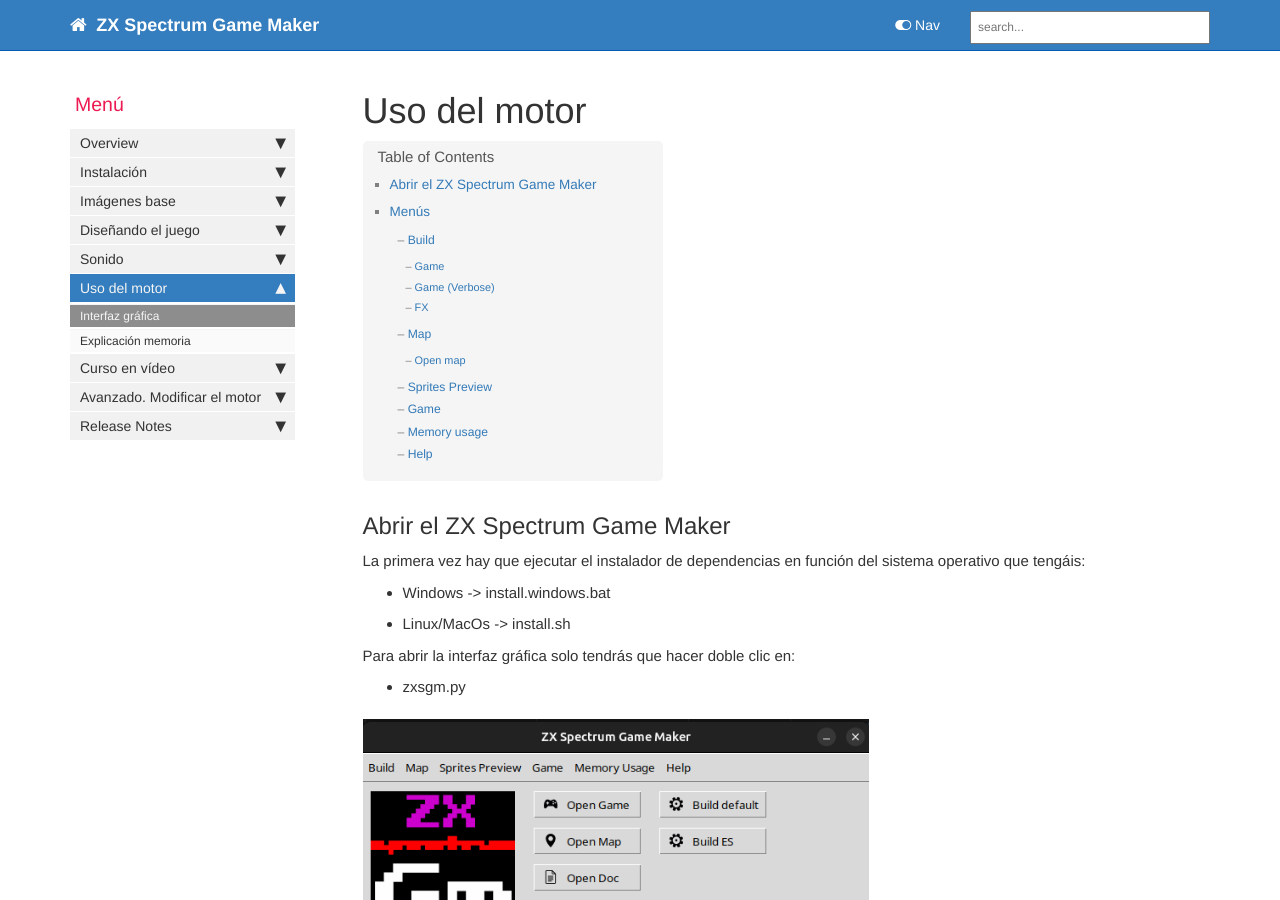
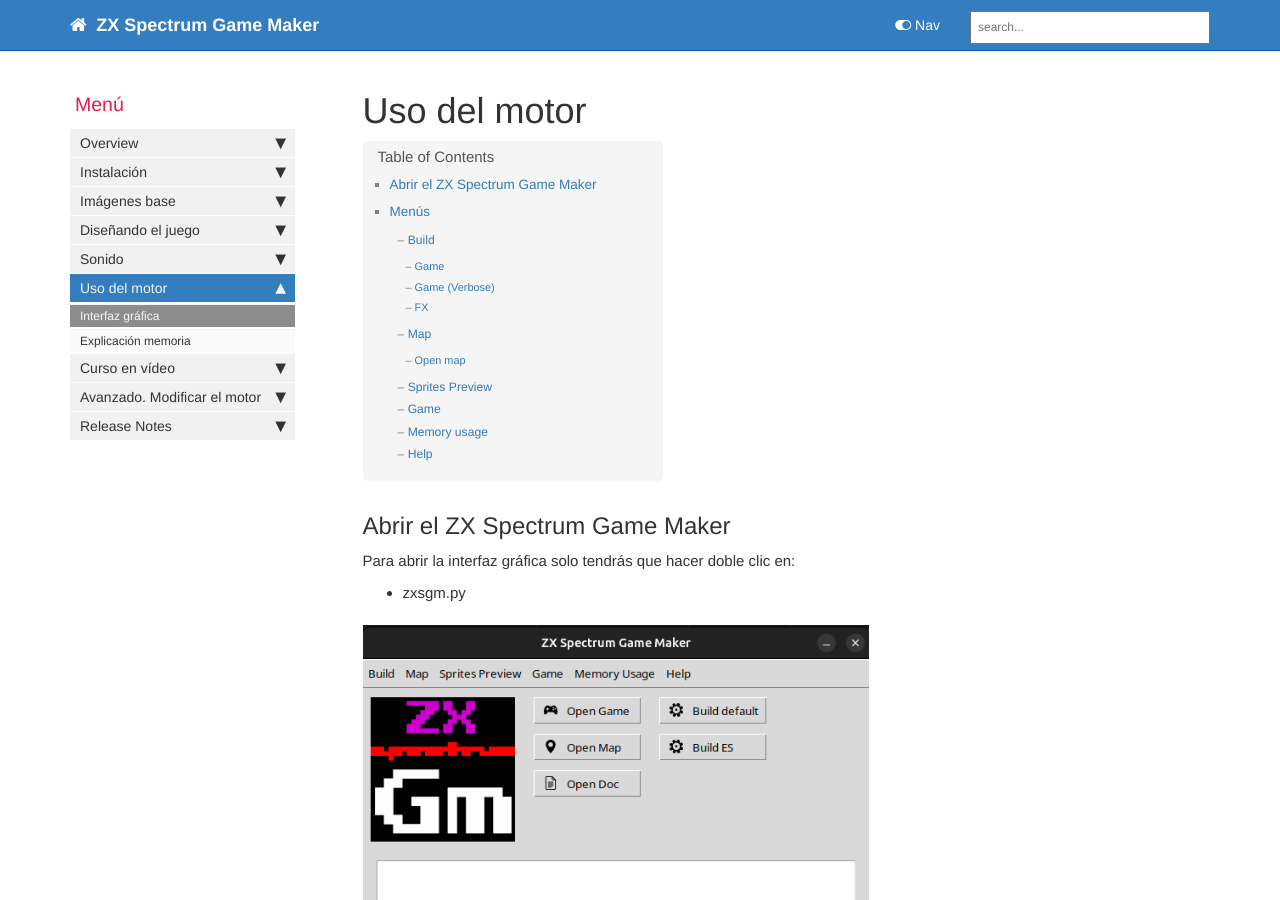
Before and after one commit to rtorralba/zx-game-maker-www, a Jekyll site: the page built from pages/mydoc/mydoc_engine_use.md, in a window 1280 px wide and 900 px high. Built offline with Jekyll 4.4.1, drawn with Linux system fonts in a browser that asks for light colours; comment, search, counter and statistics services are not loaded.

Commit message:
fix: remove outdated installation instructions for dependencies

```diff
--- a/pages/mydoc/mydoc_engine_use.md
+++ b/pages/mydoc/mydoc_engine_use.md
@@ -9,11 +9,6 @@
 ---
 
 ## Abrir el ZX Spectrum Game Maker
-
-La primera vez hay que ejecutar el instalador de dependencias en función del sistema operativo que tengáis:
-* Windows -> install.windows.bat
-* Linux/MacOs -> install.sh
-
 Para abrir la interfaz gráfica solo tendrás que hacer doble clic en:
 * zxsgm.py
 
```
